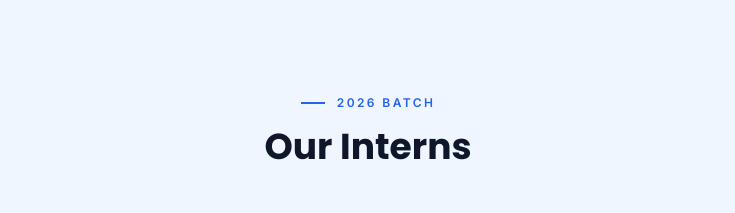
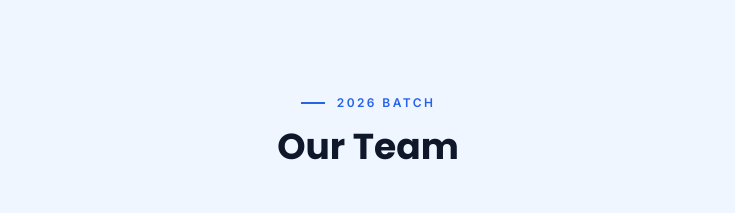
Before and after one commit to Abhishek6122008/indus-website, a Next.js app: page /meet-our-team in a window 1280 px wide. Shown: the part 1880-2093 px from the top of the page, without its empty margins (272-1007 px from the left). Built offline with nearby package versions, Linux system fonts and the light colour scheme.

Commit message:
rename "Our Intern" heading to "Our Team"

```diff
--- a/src/components/sections/team/TeamGrid/index.jsx
+++ b/src/components/sections/team/TeamGrid/index.jsx
@@ -23,12 +23,12 @@ export function TeamGrid() {
         </div>
       </section>
 
-      {/* Interns */}
+      {/* Team */}
       <section className="section-padding bg-blue-50">
         <div className="max-w-7xl mx-auto px-4 sm:px-6 lg:px-8">
           <SectionHeading
             label="2026 Batch"
-            title="Our Interns"
+            title="Our Team"
           />
           <div className="flex justify-center">
             <Image
```
